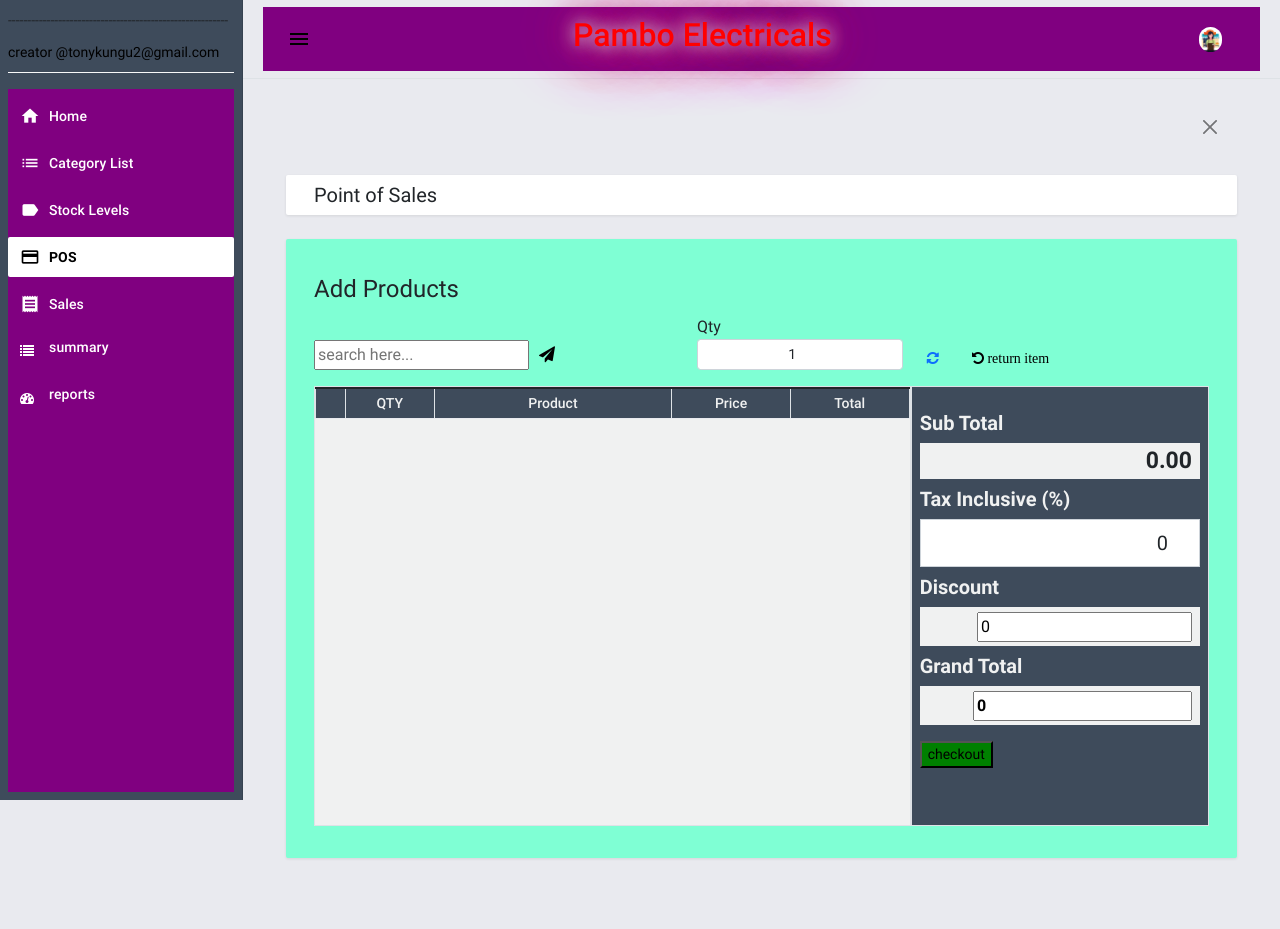
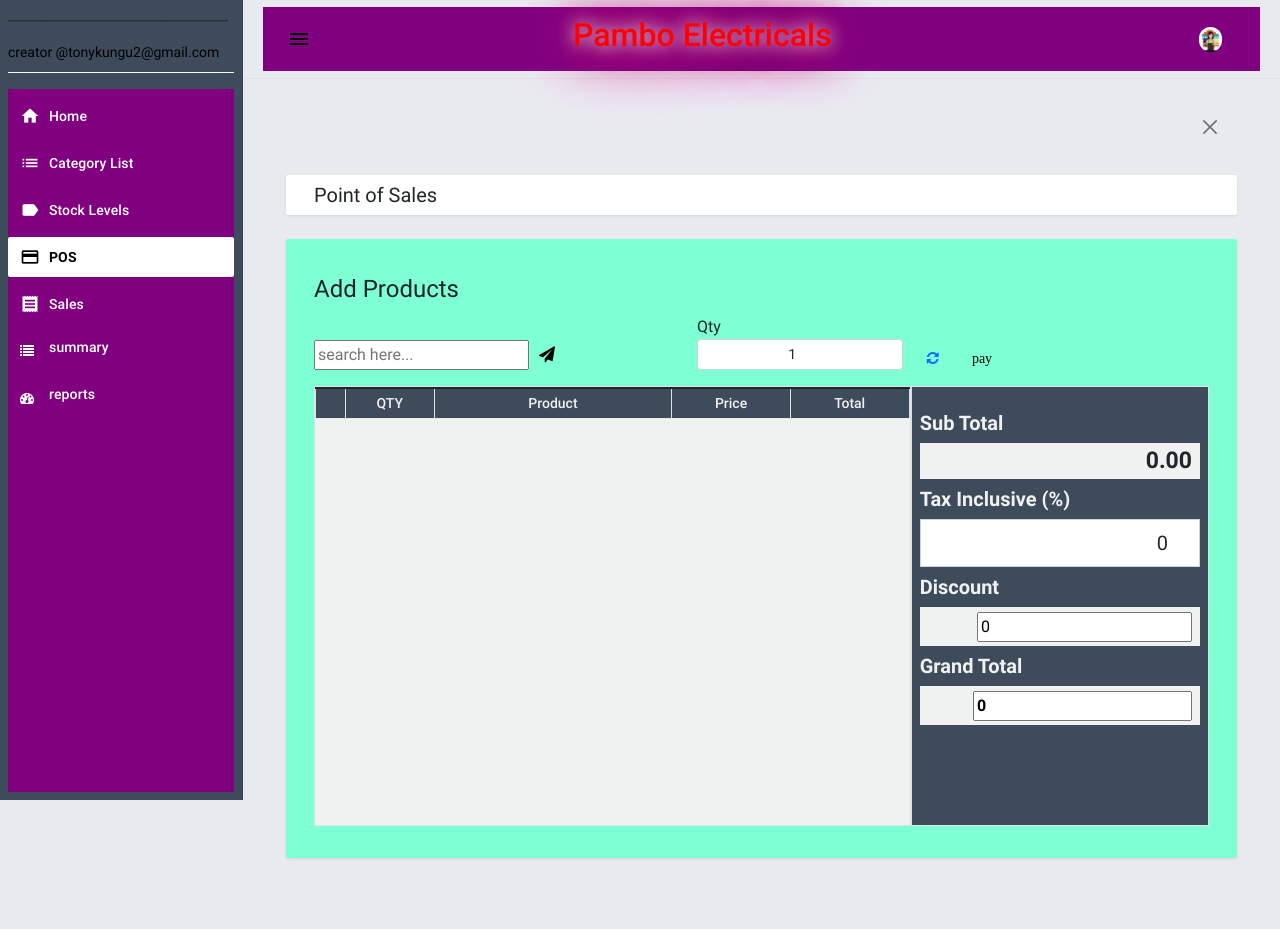
Before and after one commit to koshtony/pos-webapp, a Flask app: page /pos in a window 1280 px wide. Run offline with Flask 2, Linux system fonts and the light colour scheme; a user stored in the database is signed in; data comes from the database, SQL or seed files in the repository; lists and menus that the app fills with data are empty; some libraries are stand-ins or nearby versions.

Commit message:
out checkout

```diff
--- a/pambo/template/pos.html
+++ b/pambo/template/pos.html
@@ -37,7 +37,7 @@
                         &nbsp &nbsp &nbsp
                         <a href="/">
                             <button style="background-color:aquamarine; border:None" type="button">
-                            <i class="fa fa-undo">  return item</i>
+                            <i class="fa fa-payment">  pay</i>
                             </button>
                          </a>
                         </div>
@@ -106,17 +106,13 @@
                                 </dd>
 
                             </dl>
-                            <a href="{{url_for('mpesa_pay')}}">
-                            <button style="background-color:green;" type="button">
-                                checkout
-                                </button>
-                            </a>
                         </div>
                     </div>
                 </div>
             </fieldset>
 
         </form>
+
     </div>
 </div>
 
```
Also changed, not shown: pambo/static/posAPP/assets/default/css/style.css (line endings or trailing spaces).
